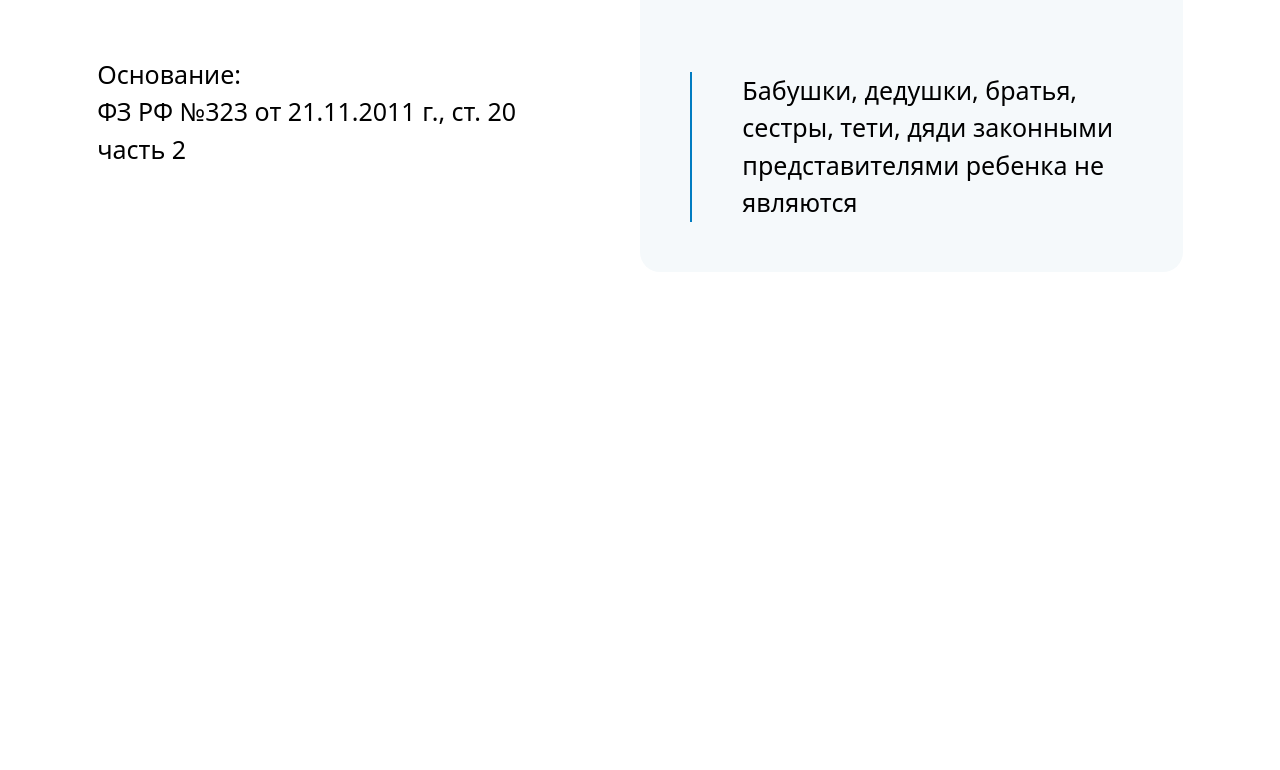
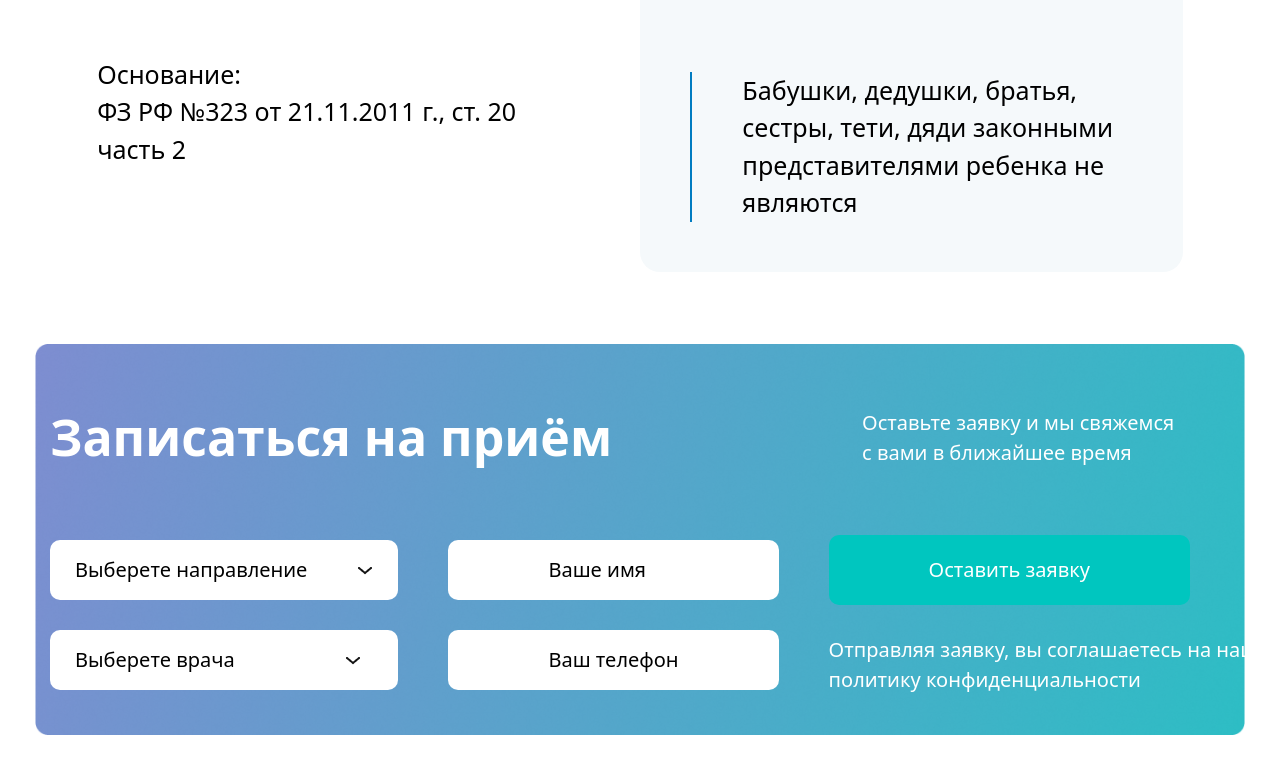
Before and after one commit to Abdu7007/Exam4, a website: page src/Aliakbar.html in a window 1280 px wide. Shown: the part 2200-2970 px from the top of the page. Before the commit the page ends 2507 px from the top, so only its background shows below. Drawn offline with nearby package versions, Linux system fonts and the light colour scheme; files that its build step writes are made by us from their sources.

Commit message:
section 4

```diff
--- a/src/Aliakbar.html
+++ b/src/Aliakbar.html
@@ -217,6 +217,79 @@
         </div>
     </div>
 
+    <br><br><br>
+
+    <div class="text-[25px] lg:hidden">
+        <img src="./Rectangle 306.png" class="w-[100%]">
+        <div class="absolute top-[5000px] left-[100px] text-white">
+            <h2 class="text-[50px]"> <b>Записаться <br>
+            на приём</b> </h2>
+            <br><br>
+            <p>Оставьте заявку и мы свяжемся <br>
+            c вами в ближайшее время</p>
+
+            <br><br>
+
+            <div class="flex items-center justify-between p-[25px]">
+                <p class="text-black">Выберете направление</p>
+                <img src="./Chevron Down.png" alt="">
+            </div>
+
+            <div class="flex items-center justify-between p-[25px]">
+                <p class="text-black">Выберете врача</p>
+                <img src="./Chevron Down.png" alt="">
+            </div>
+
+            <br><br><br><br><br><br><br><br><br>
+
+            <button class="py-[20px] px-[100px] bg-[#00C6BF] text-white rounded-[15px]">Оставить заявку</button>
+
+        </div>
+    </div>
+
+
+    <div class="text-[20px] sm:hidden lg:block">
+        <img src="./Rectangle 306 (1).png" class="w-[100%]">
+        <div class="absolute top-[2600px] left-[50px] text-white">
+            <div class="flex items-center gap-[250px]">
+                <h2 class="text-[50px]"> <b>Записаться на приём</b> </h2>
+                <p>Оставьте заявку и мы свяжемся <br>
+                c вами в ближайшее время</p>
+            </div>
+            <br><br>
+            <div class="flex items-center gap-[50px]">
+                <div>
+                    <div class="flex items-center gap-[50px] py-[15px] px-[25px] bg-white rounded-[10px]">
+                        <p class="text-black">Выберете направление</p>
+                        <img src="./Chevron Down.png" alt="">
+                    </div>
+                    <br>
+                    <div class="flex items-center gap-[110px] py-[15px] px-[25px] bg-white rounded-[10px]">
+                        <p class="text-black">Выберете врача</p>
+                        <img src="./Chevron Down.png" alt="">
+                    </div>
+                </div>
+
+                <div>
+                    <div class="py-[15px] px-[100px] bg-white rounded-[10px]">
+                        <p class="text-black">Ваше имя</p>
+                    </div>
+                    <br>
+                    <div class="py-[15px] px-[100px] bg-white rounded-[10px]">
+                        <p class="text-black">Ваш телефон</p>
+                    </div>
+                </div>
+
+                <div>
+                    <button class="text-white py-[20px] px-[100px] bg-[#00C6BF] rounded-[10px]">Оставить заявку</button>
+                    <br><br>
+                    <p>Отправляя заявку, вы соглашаетесь на нашу <br>
+                    политику конфиденциальности</p>
+                </div>
+            </div>
+        </div>
+    </div>
+
 
 </body>
 </html>
```
Also changed, not shown: src/Chevron Down.png (added), src/Rectangle 306 (1).png (added), src/Rectangle 306.png (added).
